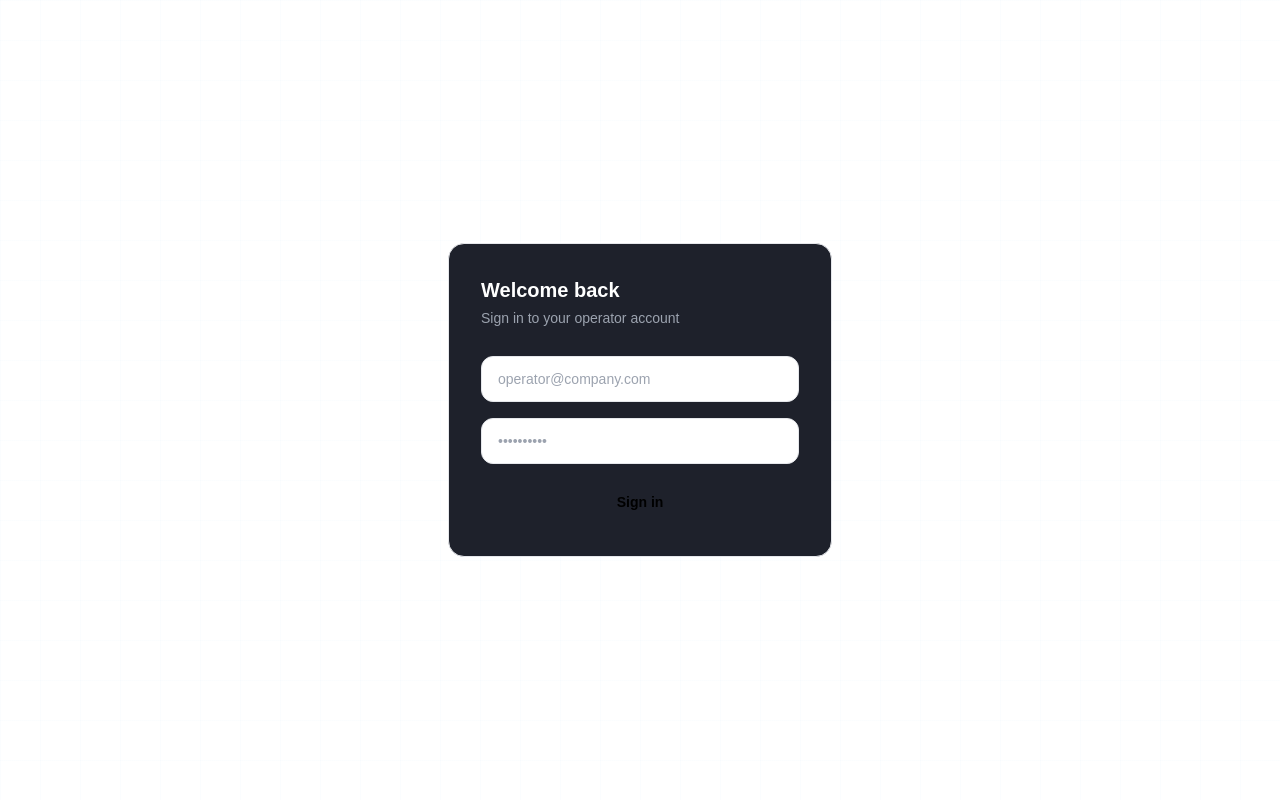
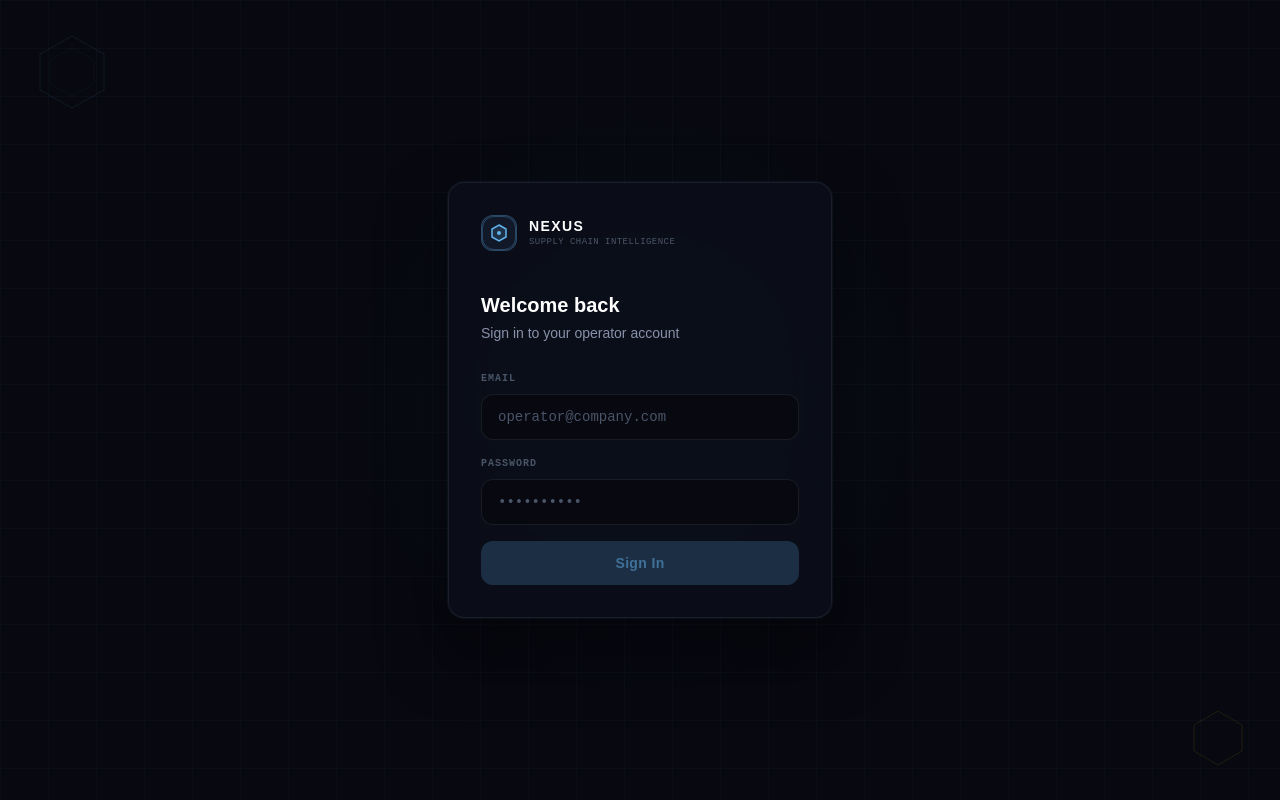
Before and after one commit to Omitofo/nexus, a Next.js app in the folder apps/web/: page /login in a window 1280 px wide. Built offline with nearby package versions, Linux system fonts and the light colour scheme; no server answers.

Commit message:
more and more testing.. login

```diff
--- a/apps/web/app/(auth)/login/page.tsx
+++ b/apps/web/app/(auth)/login/page.tsx
@@ -1,20 +1,20 @@
 "use client"
-
 import { useState, useEffect } from "react"
-import { useRouter } from "next/navigation"
 import { createSupabaseBrowserClient } from "@/lib/supabase"
+import { useSearchParams } from "next/navigation"
 
 export default function LoginPage() {
+  const searchParams = useSearchParams()
+  const redirectTo = searchParams.get("redirect") ?? "/dashboard"
+
   const supabase = createSupabaseBrowserClient()
-  const router = useRouter()
+  const [email, setEmail]       = useState("")
+  const [password, setPassword] = useState("")
+  const [error, setError]       = useState<string | null>(null)
+  const [loading, setLoading]   = useState(false)
+  const [mounted, setMounted]   = useState(false)
 
-  const [email, setEmail] = useState("")
-  const [password, setPassword] = useState("")
-  const [error, setError] = useState<string | null>(null)
-  const [loading, setLoading] = useState(false)
-  const [mounted, setMounted] = useState(false)
-
-  useEffect(() => setMounted(true), [])
+  useEffect(() => { setMounted(true) }, [])
 
   async function handleLogin() {
     if (!email || !password) return
@@ -29,12 +29,38 @@ export default function LoginPage() {
       return
     }
 
-    // Client-side redirect seguro
-    router.replace("/dashboard")
+    // Full page navigation — guarantees the browser sends the new Supabase
+    // auth cookie with the request so middleware validates it correctly.
+    // router.push() is client-side and races against cookie propagation.
+    window.location.href = redirectTo
   }
 
   return (
-    <div className="min-h-screen flex items-center justify-center p-4 relative overflow-hidden">
+    <div className="min-h-screen bg-void flex items-center justify-center p-4 relative overflow-hidden">
+
+      <div className="absolute inset-0 pointer-events-none">
+        <div
+          className="absolute inset-0"
+          style={{
+            backgroundImage:
+              "linear-gradient(rgba(99,179,237,0.03) 1px, transparent 1px)," +
+              "linear-gradient(90deg, rgba(99,179,237,0.03) 1px, transparent 1px)",
+            backgroundSize: "48px 48px",
+          }}
+        />
+        <div
+          className="absolute top-1/2 left-1/2 -translate-x-1/2 -translate-y-1/2 w-[600px] h-[600px] rounded-full"
+          style={{ background: "radial-gradient(circle, rgba(99,179,237,0.06) 0%, transparent 70%)" }}
+        />
+        <svg className="absolute top-8 left-8 opacity-10" width="80" height="80" viewBox="0 0 80 80" fill="none">
+          <polygon points="40,4 72,22 72,58 40,76 8,58 8,22" stroke="#63b3ed" strokeWidth="1" fill="none" />
+          <polygon points="40,16 62,28 62,52 40,64 18,52 18,28" stroke="#63b3ed" strokeWidth="0.5" fill="none" />
+        </svg>
+        <svg className="absolute bottom-8 right-8 opacity-10" width="60" height="60" viewBox="0 0 60 60" fill="none">
+          <polygon points="30,3 54,17 54,43 30,57 6,43 6,17" stroke="#f6c90e" strokeWidth="1" fill="none" />
+        </svg>
+      </div>
+
       <div
         className="relative w-full max-w-sm transition-all duration-700"
         style={{
@@ -42,34 +68,114 @@ export default function LoginPage() {
           transform: mounted ? "translateY(0)" : "translateY(16px)",
         }}
       >
-        <div className="rounded-2xl border p-8 bg-[rgba(11,15,26,0.92)] backdrop-blur-[24px]">
+        <div
+          className="rounded-2xl border border-[var(--border)] p-8"
+          style={{
+            background: "rgba(11,15,26,0.92)",
+            backdropFilter: "blur(24px)",
+            boxShadow: "0 0 0 1px rgba(99,179,237,0.06), 0 32px 64px rgba(0,0,0,0.5)",
+          }}
+        >
+          {/* Logo mark */}
+          <div className="flex items-center gap-3 mb-10">
+            <div
+              className="w-9 h-9 rounded-xl border border-blue/30 flex items-center justify-center relative"
+              style={{ background: "rgba(99,179,237,0.08)" }}
+            >
+              <svg width="18" height="18" viewBox="0 0 18 18" fill="none">
+                <polygon
+                  points="9,1 16,5 16,13 9,17 2,13 2,5"
+                  stroke="#63b3ed"
+                  strokeWidth="1.5"
+                  fill="rgba(99,179,237,0.15)"
+                />
+                <circle cx="9" cy="9" r="2" fill="#63b3ed" />
+              </svg>
+              <div
+                className="absolute inset-0 rounded-xl border border-blue/30"
+                style={{ animation: "ping 3s cubic-bezier(0,0,0.2,1) infinite" }}
+              />
+            </div>
+            <div>
+              <div className="font-bold text-sm tracking-widest text-white">NEXUS</div>
+              <div className="text-[9px] font-mono text-[var(--text-muted)] tracking-wider">SUPPLY CHAIN INTELLIGENCE</div>
+            </div>
+          </div>
+
           <h1 className="text-xl font-bold mb-1 text-white">Welcome back</h1>
-          <p className="text-sm text-gray-400 mb-7">Sign in to your operator account</p>
+          <p className="text-sm text-[var(--text-secondary)] mb-7">
+            Sign in to your operator account
+          </p>
 
           <div className="space-y-4">
+            {/* Email */}
+            <div>
+              <label className="block text-[10px] font-mono font-semibold text-[var(--text-muted)] uppercase tracking-widest mb-2">
+                Email
+              </label>
               <input
                 type="email"
                 value={email}
                 onChange={e => setEmail(e.target.value)}
+                onKeyDown={e => e.key === "Enter" && handleLogin()}
                 placeholder="operator@company.com"
-              className="w-full rounded-xl px-4 py-3 text-sm text-white placeholder-gray-400 border outline-none"
+                autoComplete="email"
+                className="w-full rounded-xl px-4 py-3 text-sm text-white placeholder-[var(--text-muted)] border transition-all outline-none font-mono"
+                style={{
+                  background: "rgba(7,8,16,0.8)",
+                  borderColor: email ? "rgba(99,179,237,0.3)" : "rgba(255,255,255,0.08)",
+                  boxShadow: email ? "0 0 0 3px rgba(99,179,237,0.06)" : "none",
+                }}
               />
+            </div>
+
+            {/* Password */}
+            <div>
+              <label className="block text-[10px] font-mono font-semibold text-[var(--text-muted)] uppercase tracking-widest mb-2">
+                Password
+              </label>
               <input
                 type="password"
                 value={password}
                 onChange={e => setPassword(e.target.value)}
+                onKeyDown={e => e.key === "Enter" && handleLogin()}
                 placeholder="••••••••••"
-              className="w-full rounded-xl px-4 py-3 text-sm text-white placeholder-gray-400 border outline-none"
+                autoComplete="current-password"
+                className="w-full rounded-xl px-4 py-3 text-sm text-white placeholder-[var(--text-muted)] border transition-all outline-none font-mono"
+                style={{
+                  background: "rgba(7,8,16,0.8)",
+                  borderColor: password ? "rgba(99,179,237,0.3)" : "rgba(255,255,255,0.08)",
+                  boxShadow: password ? "0 0 0 3px rgba(99,179,237,0.06)" : "none",
+                }}
               />
+            </div>
 
-            {error && <div className="text-red-500 text-sm">{error}</div>}
+            {/* Error */}
+            {error && (
+              <div
+                className="flex items-center gap-2.5 rounded-xl px-4 py-3"
+                style={{ background: "rgba(252,92,92,0.08)", border: "1px solid rgba(252,92,92,0.2)" }}
+              >
+                <div className="w-1.5 h-1.5 rounded-full bg-red shrink-0" />
+                <p className="text-xs font-mono text-red">{error}</p>
+              </div>
+            )}
 
+            {/* Submit */}
             <button
               onClick={handleLogin}
               disabled={loading || !email || !password}
-              className="w-full rounded-xl py-3 text-sm font-bold text-black bg-blue-500 disabled:bg-blue-300"
+              className="w-full relative rounded-xl py-3 text-sm font-bold tracking-wide transition-all overflow-hidden"
+              style={{
+                background: loading || !email || !password
+                  ? "rgba(99,179,237,0.2)"
+                  : "linear-gradient(135deg, #63b3ed, #4299e1)",
+                color: loading || !email || !password ? "rgba(99,179,237,0.5)" : "#070810",
+                cursor: loading || !email || !password ? "not-allowed" : "pointer",
+                boxShadow: !loading && email && password ? "0 0 20px rgba(99,179,237,0.3)" : "none",
+              }}
             >
-              {loading ? "Authenticating..." : "Sign in"}
+              {loading ? "Authenticating..." : "Sign In"}
             </button>
           </div>
         </div>
--- a/apps/web/app/dashboard/page.tsx
+++ b/apps/web/app/dashboard/page.tsx
@@ -1,16 +1,6 @@
-"use client"
-import { useEffect } from "react"
-import { createSupabaseBrowserClient } from "@/lib/supabase"
 import { GraphCanvas } from "@/components/graph/GraphCanvas"
 
 export default function DashboardPage() {
-  useEffect(() => {
-    const supabase = createSupabaseBrowserClient()
-    supabase.auth.getSession().then(({ data }) => {
-      if (!data.session) window.location.href = "/login"
-    })
-  }, [])
-
   return (
     <div className="relative w-full h-full">
       <GraphCanvas />
```
Lines whose indentation alone changed are shown as unchanged.
